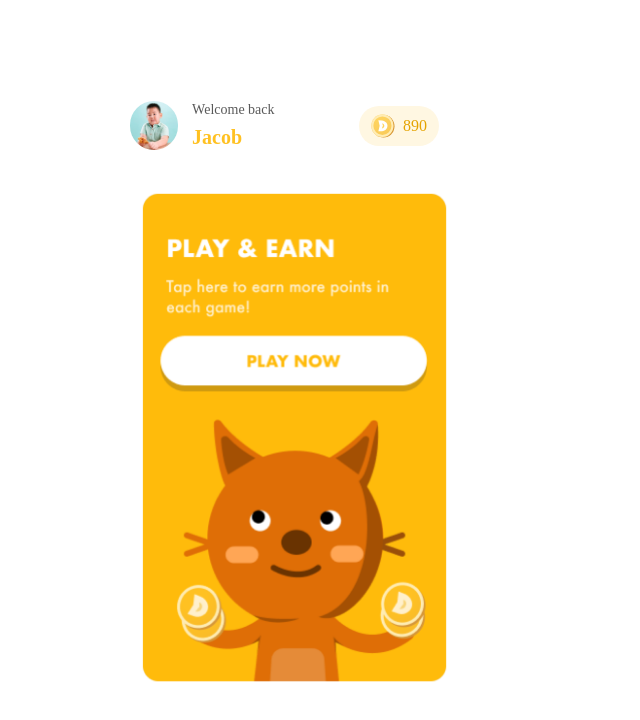
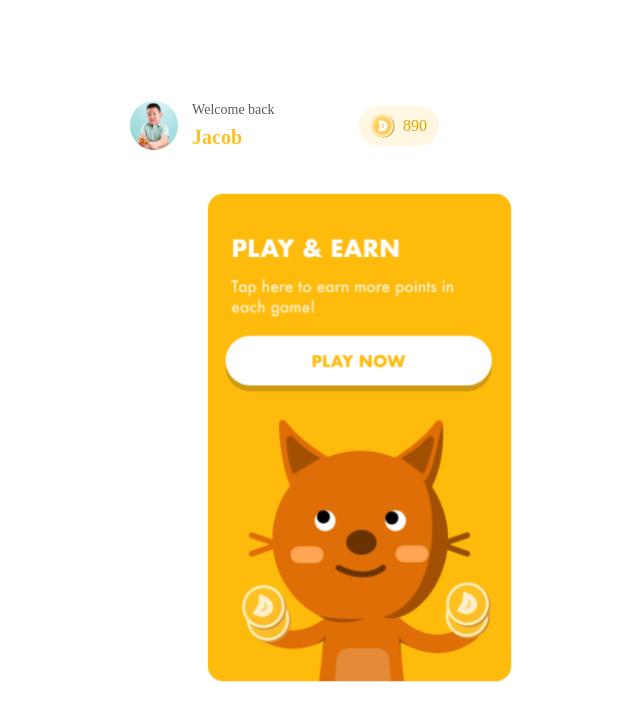
Before and after one commit to KentKong97/KentKong97.dumo.io, a plain HTML site: page index.html in a window 1280 px wide. Shown: the whole page, without its empty margins (415-1055 px from the left). Drawn offline with nearby package versions, Linux system fonts and the light colour scheme; a web font is replaced by a local one.

Commit message:
Update index.html

```diff
--- a/index.html
+++ b/index.html
@@ -215,7 +215,10 @@
                     items: 1
                 },
                 1000: {
-                    items: 1
+                    items: 1,
+                    center:true,
+                    margin:200,
+                    stagePadding:100
                 }
             }
         })
```
